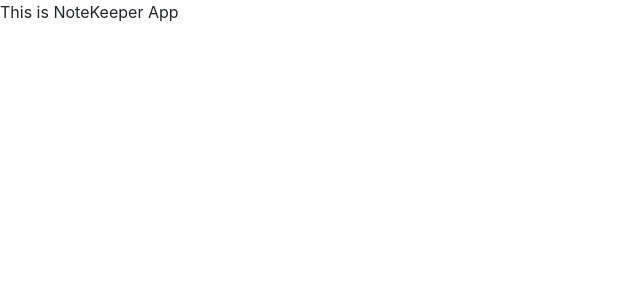
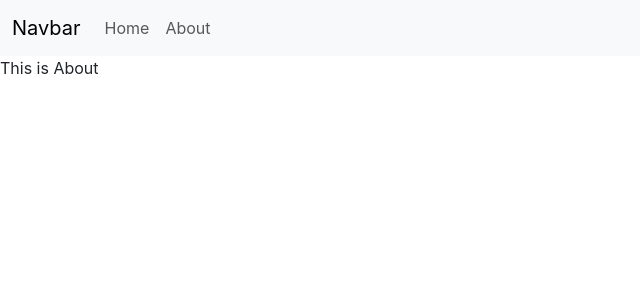
Before and after one commit to ukirdeomkar/notekeeper-ui, a React (Create React App) app: page /about in a window 1280 px wide. Shown: the top 300 px of the page, without its empty margins (0-640 px from the left). Built offline with nearby package versions, Linux system fonts and the light colour scheme.

Commit message:
react-router and navbar added

```diff
--- a/package.json
+++ b/package.json
@@ -8,6 +8,7 @@
     "@testing-library/user-event": "^13.5.0",
     "react": "^18.2.0",
     "react-dom": "^18.2.0",
+    "react-router-dom": "^6.16.0",
     "react-scripts": "5.0.1",
     "web-vitals": "^2.1.4"
   },
--- a/src/App.js
+++ b/src/App.js
@@ -1,10 +1,20 @@
 
 import './App.css';
+import About from './components/About';
+import Home from './components/Home';
+import Navbar from './components/Navbar';
+import { BrowserRouter, Routes, Route } from "react-router-dom";
 
 function App() {
   return (
     <>
-    <div> This is NoteKeeper App </div>
+    <BrowserRouter>
+    <Navbar/>
+    <Routes>
+            <Route path='/' element={<Home/>} />
+            <Route path='/about' element={<About />} />
+          </Routes>
+    </BrowserRouter>
     </>
   );
 }
--- /dev/null
+++ b/src/components/About.js
@@ -0,0 +1,11 @@
+import React from 'react'
+
+function About() {
+  return (
+    <div>
+      This is About
+    </div>
+  )
+}
+
+export default About
--- /dev/null
+++ b/src/components/Home.js
@@ -0,0 +1,11 @@
+import React from 'react'
+
+function Home() {
+  return (
+    <div>
+      This is Home
+    </div>
+  )
+}
+
+export default Home
--- /dev/null
+++ b/src/components/Navbar.js
@@ -0,0 +1,31 @@
+import React from 'react'
+import { Link  } from "react-router-dom";
+function Navbar() {
+  return (
+    <>
+    <nav class="navbar navbar-expand-lg bg-body-tertiary">
+  <div class="container-fluid">
+    <Link class="navbar-brand" to="">Navbar</Link>
+    <button class="navbar-toggler" type="button" data-bs-toggle="collapse" data-bs-target="#navbarSupportedContent" aria-controls="navbarSupportedContent" aria-expanded="false" aria-label="Toggle navigation">
+      <span class="navbar-toggler-icon"></span>
+    </button>
+    <div class="collapse navbar-collapse" id="navbarSupportedContent">
+      <ul class="navbar-nav me-auto mb-2 mb-lg-0">
+        <li class="nav-item">
+          <Link class="nav-link " aria-current="page" to="">Home</Link>
+        </li>
+        <li class="nav-item">
+          <Link class="nav-link" to="about">About</Link>
+        </li>
+
+
+      </ul>
+
+    </div>
+  </div>
+</nav>
+    </>
+  )
+}
+
+export default Navbar
```
Also changed, not shown: 1 other file (tests, documents, lock files or other folders).
